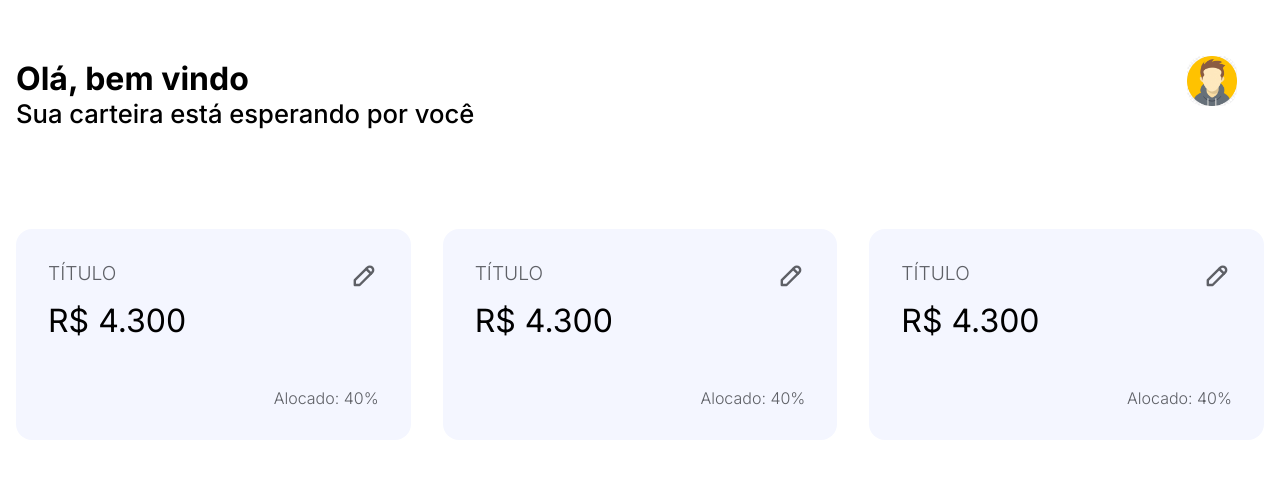
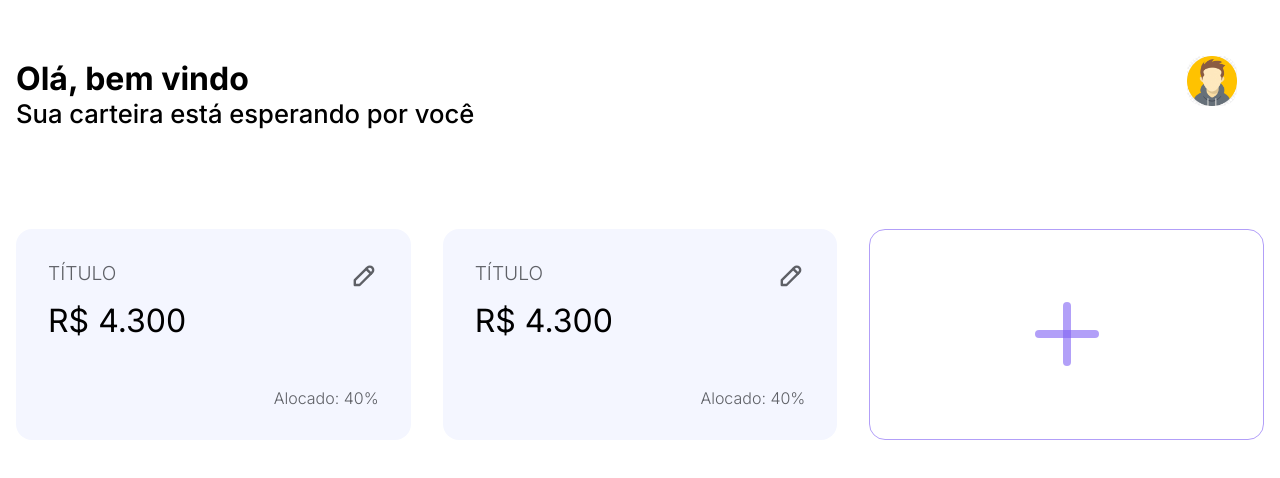
Before and after one commit to maxmonteiro/react-finance, a Next.js app: page / in a window 1280 px wide. Shown: the top 478 px of the page. Built offline with nearby package versions, Linux system fonts and the light colour scheme.

Commit message:
cria componente nova categoria

```diff
--- a/source/components/CategoryCard/AllCards.jsx
+++ b/source/components/CategoryCard/AllCards.jsx
@@ -1,12 +1,13 @@
 import styles from './AllCards.module.scss'
 import CategoryCard from "./CategoryCard";
+import NoCard from './NoCard';
 
 const AllCards = () => {
     return (
         <section className={styles.section}>
             <CategoryCard />
             <CategoryCard />
-            <CategoryCard />
+            <NoCard />
         </section>
     )
 }
--- a/source/components/CategoryCard/NoCard.jsx
+++ b/source/components/CategoryCard/NoCard.jsx
@@ -0,0 +1,13 @@
+import styles from './NoCard.module.scss';
+
+import {TbPlus} from 'react-icons/tb';
+
+const NoCard = () => {
+    return (
+        <div className={styles['no-card']}>
+            <TbPlus className="icon" />
+        </div>
+    )
+}
+
+export default NoCard;
--- a/source/components/CategoryCard/NoCard.module.scss
+++ b/source/components/CategoryCard/NoCard.module.scss
@@ -0,0 +1,24 @@
+@import '../../../styles/variables.scss';
+
+.no-card {
+    cursor: pointer;
+    display: flex;
+    align-items: center;
+    justify-content: center;
+    border: 1px solid rgba($income, 0.6);
+    border-radius: 1rem;
+
+    svg {
+        width: 6rem;
+        height: 6rem;
+        color: rgba($income, 0.6);
+    }
+
+    &:hover {
+        border: 1px solid rgba($income, 0.8);
+
+        svg {
+            color: rgba($income, 0.8);
+        }
+    }
+}
```
